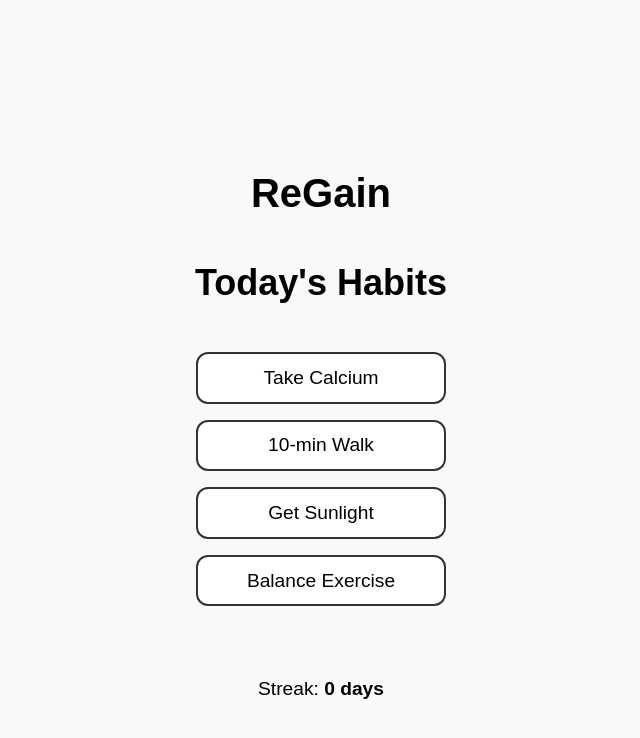
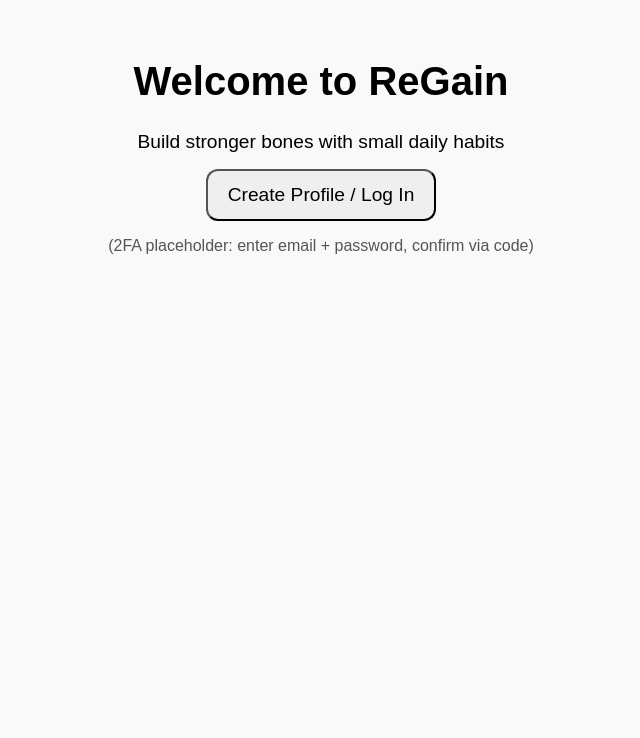
Before and after one commit to shivanamdeo23-cpu/regain, a Next.js app: page / in a window 1280 px wide. Shown: the top 738 px of the page, without its empty margins (319-959 px from the left). Built offline with nearby package versions, Linux system fonts and the light colour scheme.

Commit message:
Update page.tsx

```diff
--- a/app/page.tsx
+++ b/app/page.tsx
@@ -3,75 +3,119 @@
 import { useState } from 'react';
 
 const habits = [
-  "Take Calcium",
-  "10-min Walk",
-  "Get Sunlight",
-  "Balance Exercise"
+  { name: "Take Calcium", xp: 10 },
+  { name: "10-min Walk", xp: 10 },
+  { name: "Get Sunlight", xp: 10 },
+  { name: "Balance Exercise", xp: 10 }
 ];
 
 export default function Home() {
+  const [isLoggedIn, setIsLoggedIn] = useState(false);
   const [completed, setCompleted] = useState<boolean[]>(Array(habits.length).fill(false));
   const [streak, setStreak] = useState(0);
+  const [xp, setXp] = useState(0);
 
   const toggleHabit = (index: number) => {
     const newCompleted = [...completed];
+    if (!newCompleted[index]) {
+      setXp(xp + habits[index].xp);
+    }
     newCompleted[index] = !newCompleted[index];
     setCompleted(newCompleted);
 
-    // Simple streak logic: if all habits ticked, increment streak
+    // Simple streak logic
     if (newCompleted.every(Boolean)) {
       setStreak(streak + 1);
     }
   };
 
+  // Landing / Profile creation placeholder
+  if (!isLoggedIn) {
+    return (
+      <main style={styles.page}>
+        <h1 style={styles.title}>Welcome to ReGain</h1>
+        <p style={styles.text}>Build stronger bones with small daily habits</p>
+        <button style={styles.button} onClick={() => setIsLoggedIn(true)}>
+          Create Profile / Log In
+        </button>
+        <p style={{ marginTop: "1rem", fontSize: "1rem", color: "#555" }}>
+          (2FA placeholder: enter email + password, confirm via code)
+        </p>
+      </main>
+    );
+  }
+
+  // Dashboard after "login"
   return (
-    <main
-      style={{
-        display: "flex",
-        flexDirection: "column",
-        alignItems: "center",
-        justifyContent: "center",
-        minHeight: "100vh",
-        fontSize: "1.5rem",
-        padding: "2rem",
-        background: "#f9f9f9",
-      }}
-    >
-      <h1 style={{ fontSize: "2.5rem", marginBottom: "1rem" }}>ReGain</h1>
-      <h2 style={{ marginBottom: "1.5rem" }}>Today's Habits</h2>
+    <main style={styles.page}>
+      <h1 style={styles.title}>ReGain Dashboard</h1>
+      <p style={styles.text}>XP: {xp} | Streak: {streak} days</p>
+      <div style={styles.progressBarContainer}>
+        <div style={{ ...styles.progressBar, width: `${Math.min(xp % 100, 100)}%` }}></div>
+      </div>
+      <p style={styles.textSmall}>Level {Math.floor(xp / 100) + 1}</p>
 
+      <h2 style={styles.subtitle}>Today's Habits</h2>
       <ul style={{ listStyle: "none", padding: 0 }}>
         {habits.map((habit, i) => (
           <li key={i} style={{ marginBottom: "1rem" }}>
             <button
               onClick={() => toggleHabit(i)}
               style={{
-                fontSize: "1.2rem",
-                padding: "0.8rem 1.2rem",
-                borderRadius: "12px",
-                border: "2px solid #333",
+                ...styles.button,
                 background: completed[i] ? "#4CAF50" : "#fff",
                 color: completed[i] ? "#fff" : "#000",
-                cursor: "pointer",
-                width: "250px",
-                textAlign: "center",
+                border: "2px solid #333",
+                width: "260px"
               }}
             >
-              {completed[i] ? `✅ ${habit}` : habit}
+              {completed[i] ? `✅ ${habit.name}` : habit.name}
             </button>
           </li>
         ))}
       </ul>
 
-      <p style={{ marginTop: "2rem", fontSize: "1.2rem" }}>
-        Streak: <strong>{streak} days</strong>
-      </p>
+      <h2 style={styles.subtitle}>Badges (coming soon)</h2>
+      <p style={styles.textSmall}>🏅 Bone Builder (7-day streak)</p>
+      <p style={styles.textSmall}>🥇 Strong Walker (30 walks)</p>
 
-      {streak > 0 && (
-        <p style={{ marginTop: "1rem", color: "green", fontWeight: "bold" }}>
-          🎉 Great job! You're building stronger bones!
-        </p>
-      )}
+      <h2 style={styles.subtitle}>Community Challenge (placeholder)</h2>
+      <p style={styles.textSmall}>Walk 50 minutes this week with others</p>
     </main>
   );
 }
+
+const styles: { [key: string]: React.CSSProperties } = {
+  page: {
+    display: "flex",
+    flexDirection: "column",
+    alignItems: "center",
+    justifyContent: "flex-start",
+    minHeight: "100vh",
+    fontSize: "1.2rem",
+    padding: "2rem",
+    background: "#f9f9f9"
+  },
+  title: { fontSize: "2.5rem", marginBottom: "0.5rem" },
+  subtitle: { fontSize: "1.8rem", marginTop: "2rem" },
+  text: { fontSize: "1.2rem", marginBottom: "1rem" },
+  textSmall: { fontSize: "1rem", marginBottom: "0.5rem" },
+  button: {
+    fontSize: "1.2rem",
+    padding: "0.8rem 1.2rem",
+    borderRadius: "12px",
+    cursor: "pointer"
+  },
+  progressBarContainer: {
+    width: "80%",
+    height: "20px",
+    background: "#ddd",
+    borderRadius: "10px",
+    margin: "1rem 0"
+  },
+  progressBar: {
+    height: "100%",
+    background: "#4CAF50",
+    borderRadius: "10px"
+  }
+};
```
